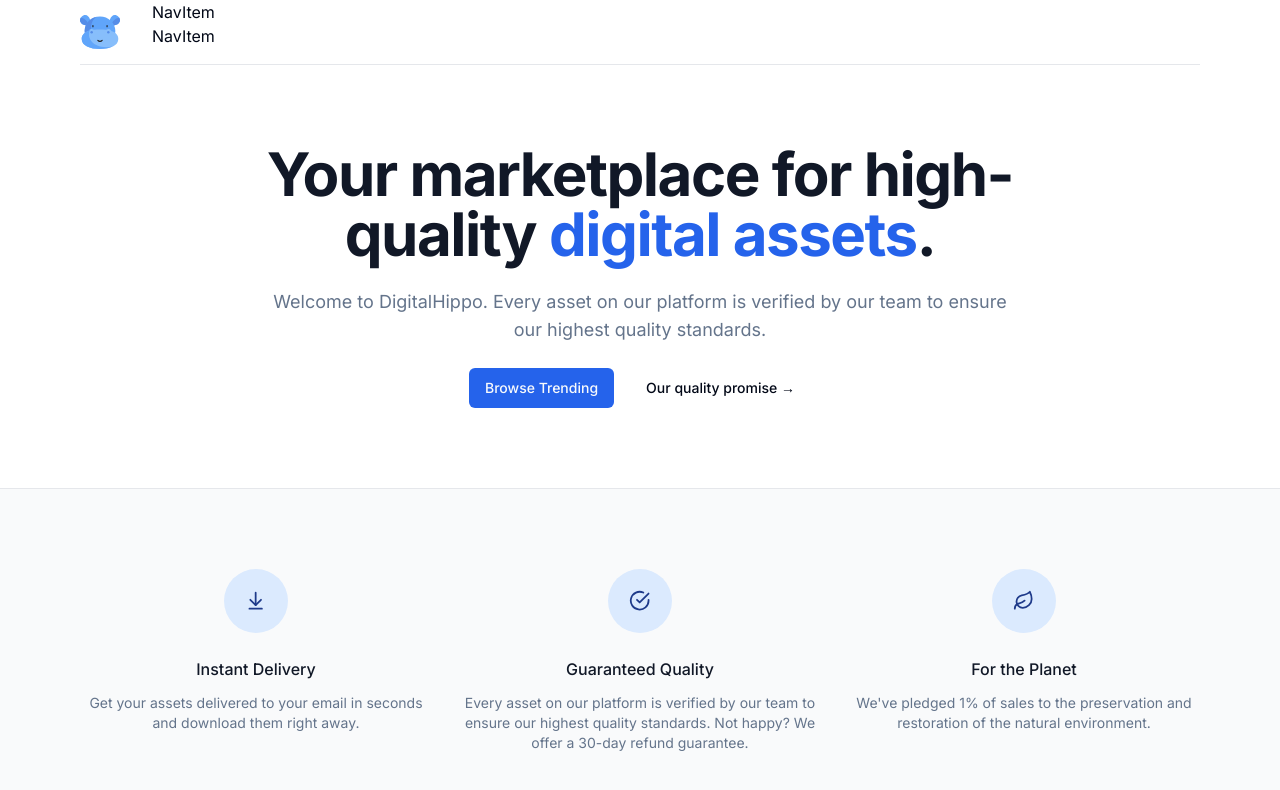
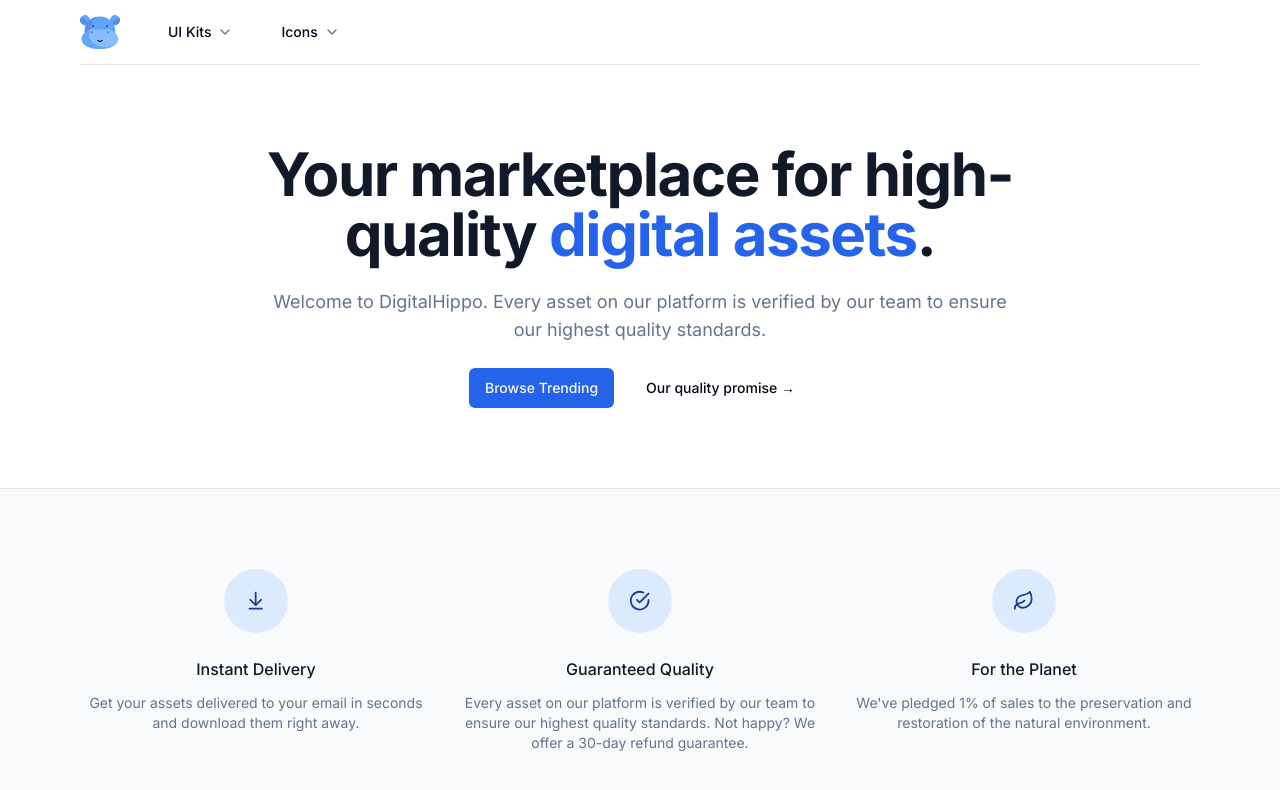
Before and after one commit to ArfinHasib/digitalhippo, a Next.js app: page / in a window 1280 px wide. Shown: the top 790 px of the page. Built offline with nearby package versions, Linux system fonts and the light colour scheme.

Commit message:
Showing images and icons on navItem

```diff
--- a/src/components/NavItem.tsx
+++ b/src/components/NavItem.tsx
@@ -1,5 +1,98 @@
-const NavItem = () => {
-   return <div className='flex flex-col'>NavItem</div>;
+import { PRODUCT_CATEGORIES } from '@/config';
+import { Button } from './ui/button';
+import { ChevronDown } from 'lucide-react';
+import { cn } from '@/lib/utils';
+import Image from 'next/image';
+import Link from 'next/link';
+
+type Category = (typeof PRODUCT_CATEGORIES)[number];
+
+interface NavItemProps {
+   category: Category;
+   handleOpen: () => void;
+   close: () => void;
+   isOpen: boolean;
+   isAnyOpen: boolean;
+}
+
+const NavItem = ({
+   isAnyOpen,
+   category,
+   handleOpen,
+   close,
+   isOpen,
+}: NavItemProps) => {
+   return (
+      <div className='flex'>
+         <div className='relative flex items-center'>
+            <Button
+               className='gap-1.5'
+               onClick={handleOpen}
+               variant={isOpen ? 'secondary' : 'ghost'}
+            >
+               {category.label}
+               <ChevronDown
+                  className={cn(
+                     'h-4 w-4 transition-all text-muted-foreground',
+                     {
+                        '-rotate-180': isOpen,
+                     }
+                  )}
+               />
+            </Button>
+         </div>
+
+         {isOpen ? (
+            <div
+               className={cn(
+                  'absolute inset-x-0 top-full text-sm text-muted-foreground',
+                  {
+                     'animate-in fade-in-10 slide-in-from-top-5': !isAnyOpen,
+                  }
+               )}
+            >
+               <div
+                  className='absolute inset-0 top-1/2 bg-white shadow'
+                  aria-hidden='true'
+               />
+
+               <div className='relative bg-white'>
+                  <div className='mx-auto max-w-7xl px-8'>
+                     <div className='grid grid-cols-4 gap-x-8 gap-y-10 py-16'>
+                        <div className='col-span-4 col-start-1 grid grid-cols-3 gap-x-8'>
+                           {category.featured.map((item) => (
+                              <div
+                                 key={item.name}
+                                 className='group relative text-base sm:text-sm'
+                              >
+                                 <div className='relative aspect-video overflow-hidden rounded-lg bg-gray-100 group-hover:opacity-75'>
+                                    <Image
+                                       src={item.imageSrc}
+                                       alt='product category image'
+                                       fill
+                                       className='object-cover object-center'
+                                    />
+                                 </div>
+
+                                 <Link
+                                    href={item.href}
+                                    className='mt-6 block font-medium text-gray-900'
+                                 >
+                                    {item.name}
+                                 </Link>
+                                 <p className='mt-1' aria-hidden='true'>
+                                    Shop now
+                                 </p>
+                              </div>
+                           ))}
+                        </div>
+                     </div>
+                  </div>
+               </div>
+            </div>
+         ) : null}
+      </div>
+   );
 };
 
 export default NavItem;
--- a/src/components/NavItems.tsx
+++ b/src/components/NavItems.tsx
@@ -1,14 +1,32 @@
 'use client';
 
 import { PRODUCT_CATEGORIES } from '@/config';
-import { useState } from 'react';
+import { useEffect, useRef, useState } from 'react';
 import NavItem from './NavItem';
 
 const NavItems = () => {
    const [activeIndex, setActiveIndex] = useState<null | number>(null);
 
+   useEffect(() => {
+      const handler = (e: KeyboardEvent) => {
+         if (e.key === 'Escape') {
+            setActiveIndex(null);
+         }
+      };
+
+      document.addEventListener('keydown', handler);
+
+      return () => {
+         document.removeEventListener('keydown', handler);
+      };
+   }, []);
+
+   const isAnyOpen = activeIndex !== null;
+
+   const navRef = useRef<HTMLDivElement | null>(null);
+
    return (
-      <div>
+      <div className='flex gap-4 h-full' ref={navRef}>
          {PRODUCT_CATEGORIES.map((category, i) => {
             const handleOpen = () => {
                if (activeIndex === i) {
@@ -17,9 +35,21 @@
                   setActiveIndex(i);
                }
             };
+
+            const close = () => setActiveIndex(null);
+
             const isOpen = i === activeIndex;
 
-            return <NavItem />;
+            return (
+               <NavItem
+                  category={category}
+                  close={close}
+                  handleOpen={handleOpen}
+                  isOpen={isOpen}
+                  key={category.value}
+                  isAnyOpen={isAnyOpen}
+               />
+            );
          })}
       </div>
    );
--- a/src/config/index.ts
+++ b/src/config/index.ts
@@ -1,21 +1,21 @@
 export const PRODUCT_CATEGORIES = [
    {
-      label: 'UI kits',
+      label: 'UI Kits',
       value: 'ui_kits' as const,
       featured: [
          {
             name: 'Editor picks',
-            href: '#',
+            href: `/products?category=ui_kits`,
             imageSrc: '/nav/ui-kits/mixed.jpg',
          },
          {
             name: 'New Arrivals',
-            href: '#',
+            href: '/products?category=ui_kits&sort=desc',
             imageSrc: '/nav/ui-kits/blue.jpg',
          },
          {
             name: 'Bestsellers',
-            href: '#',
+            href: '/products?category=ui_kits',
             imageSrc: '/nav/ui-kits/purple.jpg',
          },
       ],
@@ -26,17 +26,17 @@
       featured: [
          {
             name: 'Favorite Icon Picks',
-            href: '#',
+            href: `/products?category=icons`,
             imageSrc: '/nav/icons/picks.jpg',
          },
          {
             name: 'New Arrivals',
-            href: '#',
+            href: '/products?category=icons&sort=desc',
             imageSrc: '/nav/icons/new.jpg',
          },
          {
             name: 'Bestselling Icons',
-            href: '#',
+            href: '/products?category=icons',
             imageSrc: '/nav/icons/bestsellers.jpg',
          },
       ],
```
